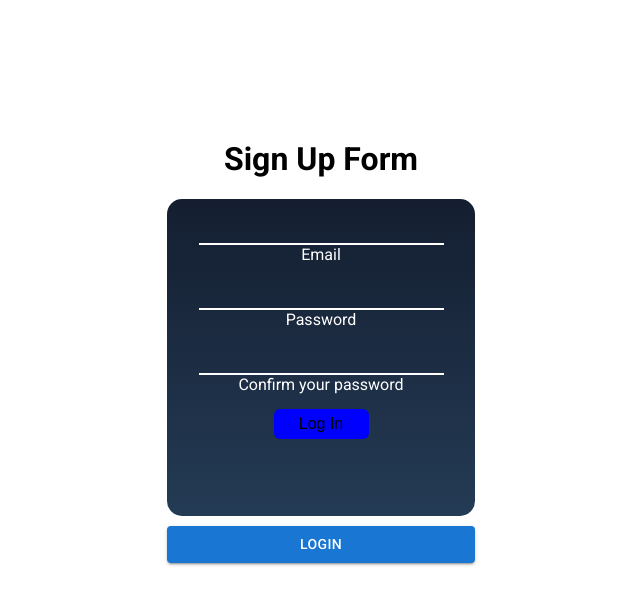
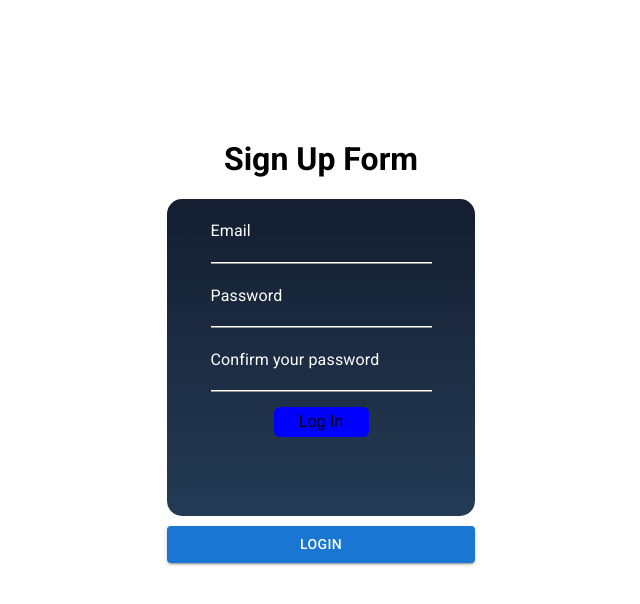
Before and after one commit to Vsord/React-fullApp, a React (Create React App) app: page /signup in a window 1280 px wide. Shown: the top 604 px of the page, without its empty margins (319-959 px from the left). Built offline with nearby package versions, Linux system fonts and the light colour scheme.

Commit message:
SU-4302: material ui inputs added

```diff
--- a/package.json
+++ b/package.json
@@ -3,6 +3,7 @@
   "version": "0.1.0",
   "private": true,
   "dependencies": {
+    "@material-ui/core": "^4.12.4",
     "@mui/icons-material": "^5.10.2",
     "@testing-library/jest-dom": "^5.16.5",
     "@testing-library/react": "^13.3.0",
--- a/src/components/Form/Form.jsx
+++ b/src/components/Form/Form.jsx
@@ -4,6 +4,7 @@ import { useDispatch, useSelector } from "react-redux";
 import { useFormik } from "formik";
 import { schema } from "../../validationSchema/validationSchema";
 import Button from "@mui/material/Button";
+import TextField from "@material-ui/core/TextField";
 import styles from "./Form.module.scss";
 
 const Form = (props) => {
@@ -37,52 +38,49 @@ const Form = (props) => {
     <>
       <form className={styles.formBlock} onSubmit={formik.handleSubmit}>
         <div className={styles.formEmail}>
-          {formik.errors.email && formik.touched.email && (
-            <div className={styles.formEmailError}>{formik.errors.email}</div>
-          )}
-          <input
+          <TextField
             id="email"
             name="email"
             type="text"
+            label="Email"
             autoComplete="off"
+            error={formik.touched.email && Boolean(formik.errors.email)}
             value={formik.values.email}
             onChange={formik.handleChange}
             onBlur={formik.handleBlur}
+            helperText={formik.touched.email && formik.errors.email}
           />
-          <label htmlFor="email">Email</label>
         </div>
         <div className={styles.formPassword}>
-          {formik.errors.password && formik.touched.password && (
-            <div className={styles.formPasswordError}>{formik.errors.password}</div>
-          )}
-          <input
+          <TextField
             id="password"
             type="password"
             name="password"
             autoComplete="off"
+            label="Password"
+            error={formik.touched.password && Boolean(formik.errors.password)}
             value={formik.values.password}
             onChange={formik.handleChange}
             onBlur={formik.handleBlur}
+            helperText={formik.touched.password && formik.errors.password}
           />
-          <label htmlFor="password">Password</label>
         </div>
         {isSignUp && (
           <div className={styles.formPasswordConfirmation}>
-            {formik.errors.passwordConfirmation && formik.touched.passwordConfirmation && (
-              <div className={styles.formPasswordConfirmationError}>
-                {formik.errors.passwordConfirmation}
-              </div>
-            )}
-            <input
+            <TextField
               id="passwordConfirmation"
               type="password"
               name="passwordConfirmation"
               autoComplete="off"
+              label="Confirm your password"
+              error={
+                formik.touched.passwordConfirmation && Boolean(formik.errors.passwordConfirmation)
+              }
               value={formik.values.passwordConfirmation}
               onChange={formik.handleChange}
               onBlur={formik.handleBlur}
+              helperText={formik.touched.passwordConfirmation && formik.errors.passwordConfirmation}
             />
-            <label htmlFor="passwordConfirmation">Confirm your password</label>
           </div>
         )}
         <button
@@ -98,7 +96,7 @@ const Form = (props) => {
         </button>
         {error ? <div className={styles.formUserErrorMessage}>{error}</div> : null}
       </form>
-      <div className={styles.formSignUpBlock}>
+      <div className={styles.formToggleButton}>
         <Button
           variant="contained"
           onClick={() => (isSignUp ? navigate("/login") : navigate("/signup"))}
--- a/src/components/Form/Form.module.scss
+++ b/src/components/Form/Form.module.scss
@@ -1,11 +1,3 @@
-input:focus ~ label {
-    bottom: 30px;
-    left: 75px;
-    color: blue;
-    transition: .5s;
-    font-size: 15px;
-}
-
 .formEmailError,
 .formPasswordError,
 .formPasswordConfirmationError {
@@ -38,18 +30,16 @@ input:focus ~ label {
         color: #fff;
         font-size: 16px;
         z-index: 1000000;
+        display: block;
     }
 
     input {
-        border: none;
         border-bottom: 2px solid #fff;
-        background: transparent;
         color: #fff;
-        outline: none;
         font-size: 17px;
         display: block;
         margin: 0 auto;
-        padding: 12px;
+        padding: 13px;
     }
 
     .formUserErrorMessage {
@@ -58,11 +48,11 @@ input:focus ~ label {
     }
 }
 
-.formSignUpBlock{
+.formToggleButton{
     text-align: center;
     margin-top: 10px;
+
+    button {
+        width: 24%;
+    }
 }
-
-.formSignUpBlock button {
-    width: 24%;
-}
--- a/src/components/SignUp/SignUp.jsx
+++ b/src/components/SignUp/SignUp.jsx
@@ -9,7 +9,7 @@ const SignUp = () => {
     <div>
       <h1 className={styles.signUpTitle}>Sign Up Form</h1>
       <Form
-        isSignUp={true}
+        isSignUp
         submitHandler={signUpThunk}
         clearState={clearFormState}
         redirectRoute="/login"
```
Also changed, not shown: 1 other file (tests, documents, lock files or other folders).
